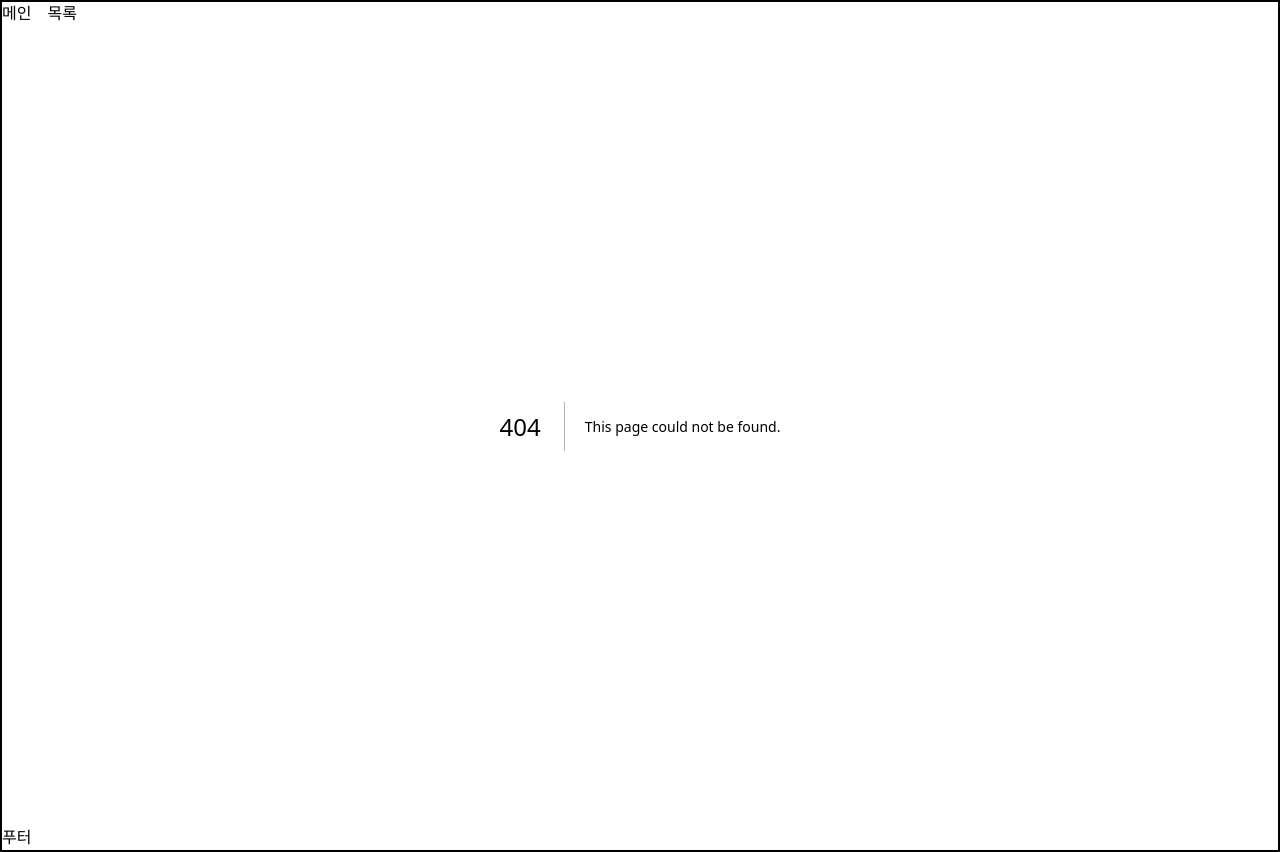
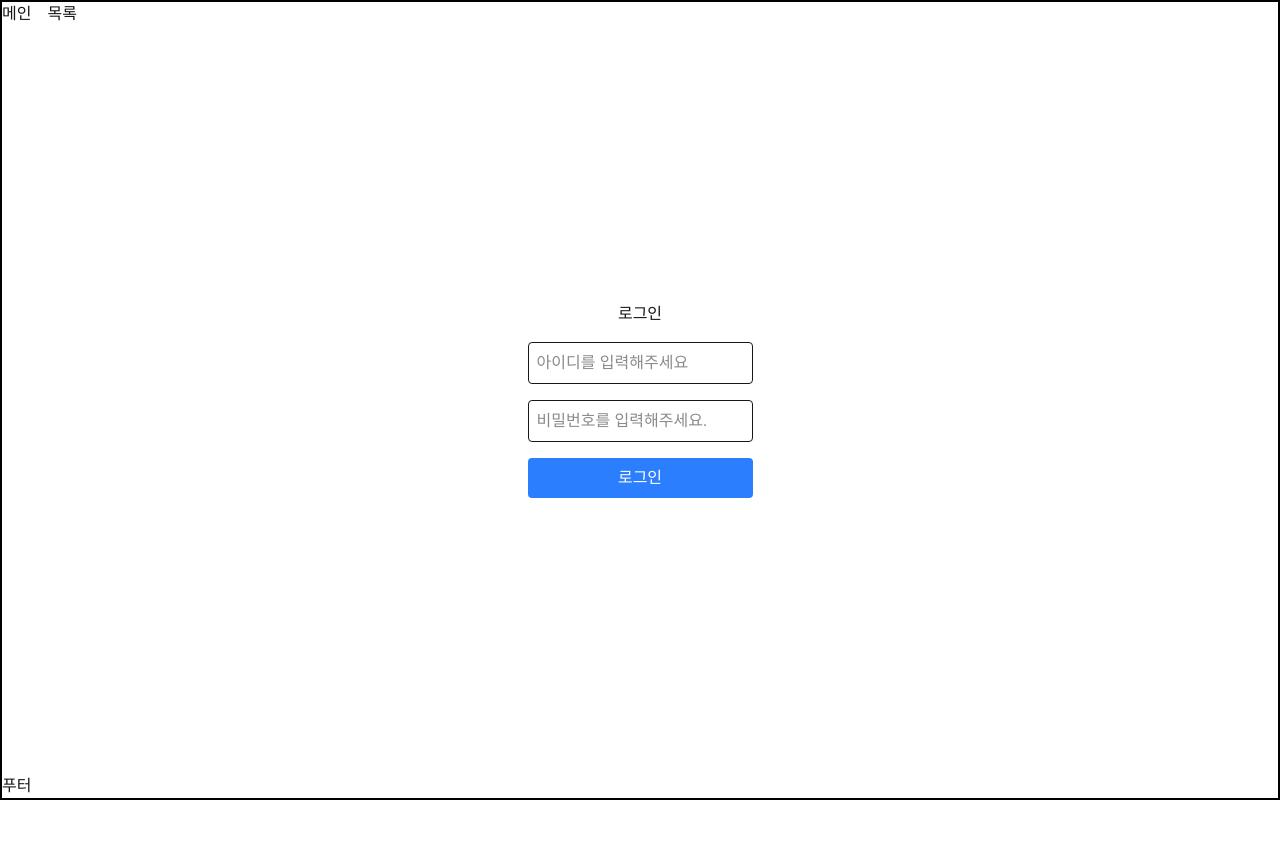
Before and after one commit to alison0525/NextJs-2, a Next.js app in the folder frontend/: page /member/login in a window 1280 px wide. Before the commit this address had no page. After the commit the page ends 800 px from the top, so only its background shows below. Built offline with nearby package versions, Linux system fonts and the light colour scheme.

Commit message:
프, 로그인 페이지 추가, 쿠키생성 실패

```diff
--- /dev/null
+++ b/frontend/src/app/member/login/page.tsx
@@ -0,0 +1,68 @@
+"use client";
+
+import { fetchApi } from "@/lib/client";
+import { useRouter } from "next/navigation";
+
+export default function Write() {
+
+    const router = useRouter();
+
+    const onSubmitHandler = (e: any) => {
+        e.preventDefault();;
+        const form = e.target;
+        const title = form.title;
+        const content = form.content;
+
+        if (title.value.length === 0) {
+            alert("제목을 입력해주세요.");
+            title.focus();
+            return;
+        }
+
+        if (title.value.length >= 10 || title.value.length < 2) {
+            alert("2글자 이상 10자 미만으로 작성해주세요");
+            title.focus();
+            return;
+        }
+
+        if (content.value.length === 0) {
+            alert("내용을 입력해주세요.");
+            content.focus();
+            return;
+        }
+
+        if (content.value.length >= 100 || content.value.length < 2) {
+            alert("2글자 이상 100자 미만으로 작성해주세요");
+            content.focus();
+            return;
+        }
+
+        // db에 저장.
+        fetchApi(`/api/v1/posts`, {
+            method: "POST",
+            body: JSON.stringify({
+                "title": title.value,
+                "content": content.value
+            })
+        })
+            .then(rs => {
+                alert("글이 정상적으로 작성되었습니다.");
+                // 글 상세 페이지로 이동
+                router.replace(`/posts/${rs.data.postDto.id}`)
+            })
+    }
+
+    return (
+        <>
+            <h1>로그인</h1>
+
+            <form action="" onSubmit={onSubmitHandler} className="flex flex-col gap-4">
+                <input type="text" name="title" className="border-1 rounded p-2" placeholder="아이디를 입력해주세요" />
+                <input type="password" name="title" className="border-1 rounded p-2" placeholder="비밀번호를 입력해주세요." />
+                <button className="bg-blue-500 text-white p-2 rounded" type="submit">
+                    로그인
+                </button>
+            </form>
+        </>
+    )
+}
```
